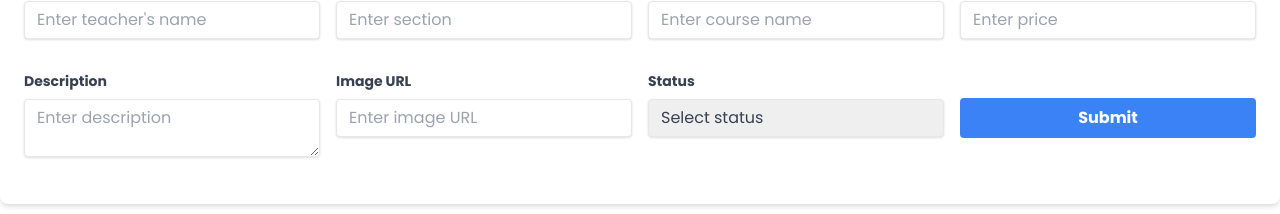
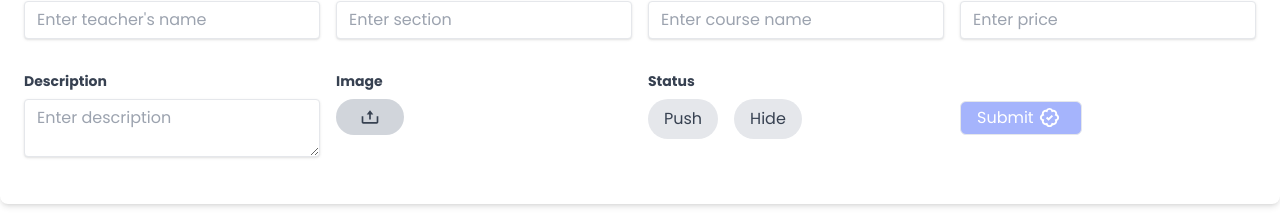
Before and after one commit to majdzarai/project, a Next.js app: page / in a window 1280 px wide. Both pictures are taken after a click on the button "Add Course". Shown: the part 294-508 px from the top of the page. Built offline with nearby package versions, Linux system fonts and the light colour scheme.

Commit message:
add some design

```diff
--- a/app/component/form.js
+++ b/app/component/form.js
@@ -1,9 +1,18 @@
-import React from 'react';
+import React, { useState } from 'react';
+import { BiFoodMenu, BiUpload } from "react-icons/bi";
+import { BiBadgeCheck } from "react-icons/bi";
 
 export default function Form() {
+  const [status, setStatus] = useState('');
+
+  const handleStatusChange = (event) => {
+    setStatus(event.target.value);
+  };
+
   return (
     <form className="max-w-full mx-auto p-6 bg-white rounded-lg shadow-md">
       <div className="grid grid-cols-1 md:grid-cols-2 lg:grid-cols-4 gap-4">
+        {/* Other form fields */}
         <div className="mb-4">
           <label className="block text-gray-700 text-sm font-bold mb-2" htmlFor="teacherName">
             Teacher Name
@@ -60,34 +69,56 @@ export default function Form() {
         </div>
         <div className="mb-4">
           <label className="block text-gray-700 text-sm font-bold mb-2" htmlFor="image">
-            Image URL
+            Image
           </label>
-          <input
-            className="shadow appearance-none border rounded w-full py-2 px-3 text-gray-700 leading-tight focus:outline-none focus:shadow-outline"
-            id="image"
-            type="text"
-            placeholder="Enter image URL"
-          />
+          <div className="relative flex items-center">
+            <input
+              className="hidden"
+              id="image"
+              type="file"
+              accept="image/*"
+            />
+            <label htmlFor="image" className="cursor-pointer bg-gray-300 hover:bg-gray-400 text-gray-700 font-bold py-2 px-4 rounded-full flex items-center justify-center">
+              <span className='px-2'><BiUpload size={20}/></span>
+
+            </label>
+          </div>
         </div>
-        <div className="mb-4">
+        <div className="mb-4 form-check">
           <label className="block text-gray-700 text-sm font-bold mb-2" htmlFor="status">
             Status
           </label>
-          <select
-            className="shadow appearance-none border rounded w-full py-2 px-3 text-gray-700 leading-tight focus:outline-none focus:shadow-outline"
-            id="status"
-          >
-            <option value="">Select status</option>
-            <option value="active">Active</option>
-            <option value="inactive">Inactive</option>
-          </select>
+          <div className="flex space-x-4">
+            <label htmlFor="publish" className={`cursor-pointer py-2 px-4 rounded-full ${status === 'publish' ? 'bg-green-500 text-white' : 'bg-gray-200 text-gray-700'}`}>
+              <input
+                type="radio"
+                name="status"
+                value="publish"
+                id="publish"
+                className="hidden"
+                onChange={handleStatusChange}
+              />
+              Push
+            </label>
+            <label htmlFor="hide" className={`cursor-pointer py-2 px-4 rounded-full ${status === 'hide' ? 'bg-red-500 text-white' : 'bg-gray-200 text-gray-700'}`}>
+              <input
+                type="radio"
+                name="status"
+                value="hide"
+                id="hide"
+                className="hidden"
+                onChange={handleStatusChange}
+              />
+              Hide
+            </label>
+          </div>
         </div>
         <div className="flex items-center justify-between mb-4">
           <button
-            className="bg-blue-500 hover:bg-blue-700 text-white font-bold py-2 px-4 rounded focus:outline-none focus:shadow-outline w-full"
+            className="flex bg-indigo-300 text-white px-4 py-1 border rounded-md hover:bg-gray-50 hover:border-indigo-500 hover:text-gray-800"
             type="submit"
           >
-            Submit
+            Submit <span className="px-1"><BiBadgeCheck size={23} /></span>
           </button>
         </div>
       </div>
```
